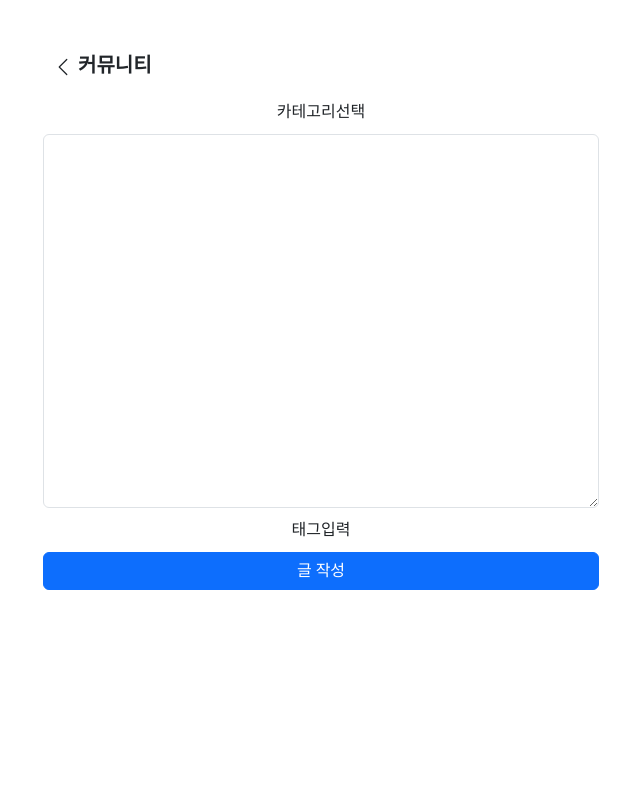
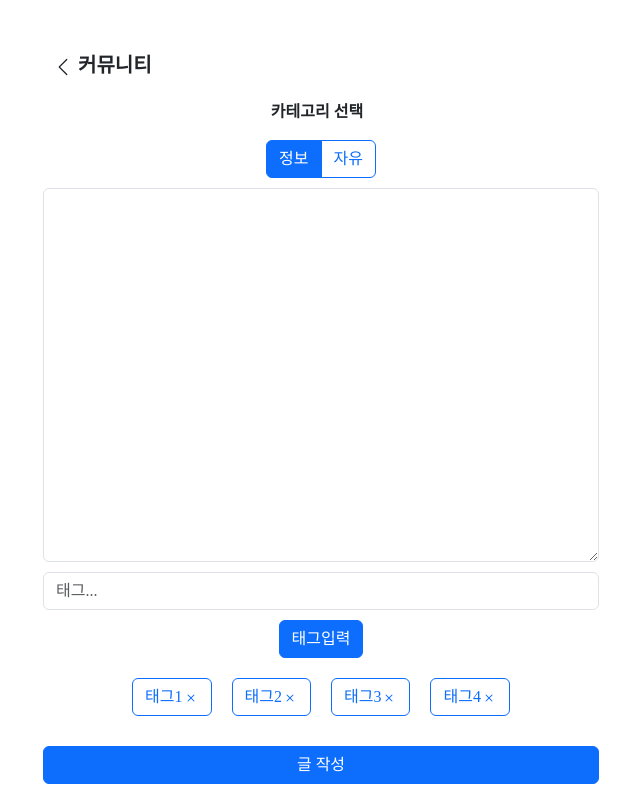
Before and after one commit to zosam-mosam/clink_ver2, a React (Create React App) app in the folder clink-react-app/: page /community/writing in a window 1280 px wide. Shown: the whole page, without its empty margins (319-959 px from the left). Built offline with nearby package versions, Linux system fonts and the light colour scheme; a web font is replaced by a local one.

Commit message:
Add Writing

```diff
--- a/clink-react-app/src/components/CommunityFilter.js
+++ b/clink-react-app/src/components/CommunityFilter.js
@@ -1,17 +1,24 @@
-import React from 'react'
+import React, { useState } from 'react'
 import '../styles/CommunityFilter.scss'
 import Button from 'react-bootstrap/Button';
+import DropdownButton from 'react-bootstrap/DropdownButton';
+import Dropdown from 'react-bootstrap/Dropdown';
 
 export default function CommunityFilter() {
+  const [filter, setFilter] = useState("최신순");
+
   return (
     <div className='CommunityFilterContainer'>
-        <Button variant="outline-primary" size="sm">최신순</Button>{' '}
+        <DropdownButton variant="outline-primary" size="sm" title={filter} id="bg-nested-dropdown" menuProps={{ className: "community-filter-dropdown" }}>
+        <Dropdown.Item eventKey="1" onClick={() => (setFilter("최신순"))}>최신순</Dropdown.Item>
+        <Dropdown.Item eventKey="2" onClick={() => (setFilter("인기순"))}>인기순</Dropdown.Item>
+      </DropdownButton>
         <div className="CommunityTagList">
             <Button variant="primary" size="sm">#안녕</Button>{' '}
             <Button variant="primary" size="sm">#집가고싶다</Button>{' '}
             <Button variant="primary" size="sm">#안녕</Button>{' '}
-            <Button variant="primary" size="sm">#집가고싶다</Button>{' '}
-            <Button variant="primary" size="sm">#안녕</Button>{' '}
+
+
         </div>
     </div>
 
--- a/clink-react-app/src/components/CommunityPost.js
+++ b/clink-react-app/src/components/CommunityPost.js
@@ -32,8 +32,8 @@ export default function CommunityPost({ post, key }) {
     <>
       <div className="CommunityPostContainer" onClick={(event) => {
             event.stopPropagation();
-            console.log("dd");
             navigate("/community/post/"+{id});
+            console.log({id});
           }}>
         <div className="CommunityPostTags">
           <Button variant="primary" size="sm">
--- a/clink-react-app/src/components/CommunityPostButton.js
+++ b/clink-react-app/src/components/CommunityPostButton.js
@@ -13,7 +13,7 @@ export default function CommunityPostButton() {
         navigate("/community/writing");
       }}
     >
-      <PencilSquare style={{ width: 30, height: 30 }} />
+      <PencilSquare style={{ width: 25, height: 25 }} />
     </button>
   );
 }
--- /dev/null
+++ b/clink-react-app/src/components/PostTagInput.js
@@ -0,0 +1,21 @@
+import React from 'react'
+import Form from 'react-bootstrap/Form'
+import Button from 'react-bootstrap/Button'
+import {X} from 'react-bootstrap-icons'
+export default function PostTagInput() {
+  return (
+    <>
+        <Form>
+            <Form.Control type="text" placeholder='태그...'>
+            </Form.Control>
+            <Button>태그입력</Button>
+            <div className='SetTag'>
+                <Button variant="outline-primary">태그1<X/></Button>
+                <Button variant="outline-primary">태그2<X/></Button>
+                <Button variant="outline-primary">태그3<X/></Button>
+                <Button variant="outline-primary">태그4<X/></Button>
+            </div>
+        </Form>
+    </>
+  )
+}
--- /dev/null
+++ b/clink-react-app/src/components/WritingCategory.js
@@ -0,0 +1,34 @@
+import React, { useState } from "react";
+import Button from "react-bootstrap/Button";
+import ButtonGroup from "react-bootstrap/ButtonGroup";
+import ToggleButton from "react-bootstrap/ToggleButton";
+
+export default function WritingCategory() {
+  const [radioValue, setRadioValue] = useState("1");
+
+  const radios = [
+    { name: "정보", value: "1" },
+    { name: "자유", value: "2" },
+  ];
+  return (
+    <div>
+      <p style={{fontWeight:"bold", display:"block"}}>카테고리 선택 &nbsp;</p>
+      <ButtonGroup>
+        {radios.map((radio, idx) => (
+          <ToggleButton
+            key={idx}
+            id={`radio-${idx}`}
+            type="radio"
+            variant="outline-primary"
+            name="radio"
+            value={radio.value}
+            checked={radioValue === radio.value}
+            onChange={(e) => setRadioValue(e.currentTarget.value)}
+          >
+            {radio.name}
+          </ToggleButton>
+        ))}
+      </ButtonGroup>
+    </div>
+  );
+}
--- a/clink-react-app/src/pages/WritingPost.js
+++ b/clink-react-app/src/pages/WritingPost.js
@@ -3,18 +3,20 @@ import "../styles/WritingPost.scss";
 import Form from "react-bootstrap/Form";
 import Button from "react-bootstrap/Button";
 import CommunityHeader from "../components/CommunityHeader";
+import WritingCategory from "../components/WritingCategory";
+import PostTagInput from "../components/PostTagInput";
 
 export default function WritingPost() {
   return (
     <div className="WritingPost">
       <CommunityHeader></CommunityHeader>
-      <div>카테고리선택</div>
+      <WritingCategory></WritingCategory>
       <Form>
         <Form.Group className="" controlId="formPost">
           <Form.Control as="textarea" rows={15} />
         </Form.Group>
       </Form>
-      <div>태그입력</div>
+      <PostTagInput></PostTagInput>
       <div className="d-grid gap-2">
         <Button>글 작성</Button>
       </div>
--- a/clink-react-app/src/styles/CommunityCategory.scss
+++ b/clink-react-app/src/styles/CommunityCategory.scss
@@ -1,6 +1,6 @@
 .CommunityCategoryContainer {
     height: 40px;
-    font-size: 20px;
+    font-size: 18px;
     font-weight: bold;
     display: flex;
     flex-direction: row;
--- a/clink-react-app/src/styles/CommunityFilter.scss
+++ b/clink-react-app/src/styles/CommunityFilter.scss
@@ -6,7 +6,9 @@
     align-items: center;
     padding-left: 20px;
     padding-right: 20px;
-    overflow: hidden;
     border-bottom: 1px solid #F1F1F1;
     background-color: white;
+    .CommunityTagList {
+        overflow: hidden;
+    }
 }
--- a/clink-react-app/src/styles/CommunityPost.scss
+++ b/clink-react-app/src/styles/CommunityPost.scss
@@ -2,6 +2,8 @@
     background-color: white;
     padding-bottom: 20px;
     background-clip: content-box;
+    position: relative;
+     z-index: 1;
     .CommunityPostTags{
         display: flex;
         flex-direction: row;
--- a/clink-react-app/src/styles/CommunityPostButton.scss
+++ b/clink-react-app/src/styles/CommunityPostButton.scss
@@ -1,12 +1,15 @@
 button.CommunityPostButton{
         border: none;
         background-color: #0D6EFD;
-        width:70px;
-        height: 70px;
+        width:50px;
+        height: 50px;
         border-radius: 100%;
         color: #FFFFFF;
         position: fixed;
-        right:20px;
-        bottom: 20px;
+        right:30px;
+        bottom: 30px;
+        display: flex;
+        justify-content: center;
+        align-items: center;
 
 }
--- a/clink-react-app/src/styles/PostCommentInput.scss
+++ b/clink-react-app/src/styles/PostCommentInput.scss
@@ -1,7 +1,7 @@
 .CommentContainer{
     position: fixed;
     bottom: 0px;
-    width: auto;
+    width: 100%;
     display: flex;
     flex-direction: row;
     align-items: center;
@@ -11,6 +11,15 @@
     background-color: white;
     Form {
         margin-right: 10px;
+        margin-left: 10px;
+        width: 100%;
+    }
+    Button {
+        min-width: 53.66px;
+        margin-right: 10px;
+    }
+    Form, Button {
+        margin-bottom: 5px;
     }
 
 }
```
